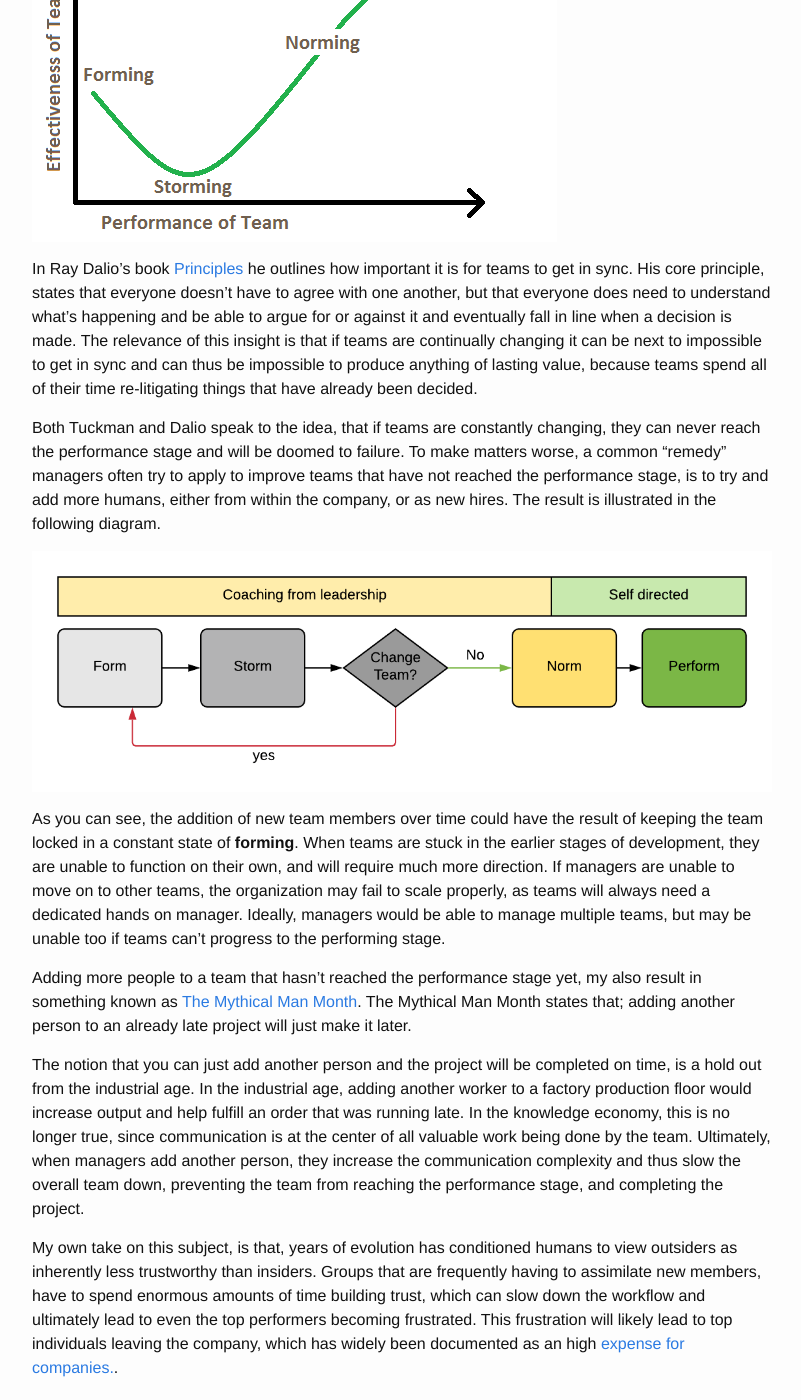
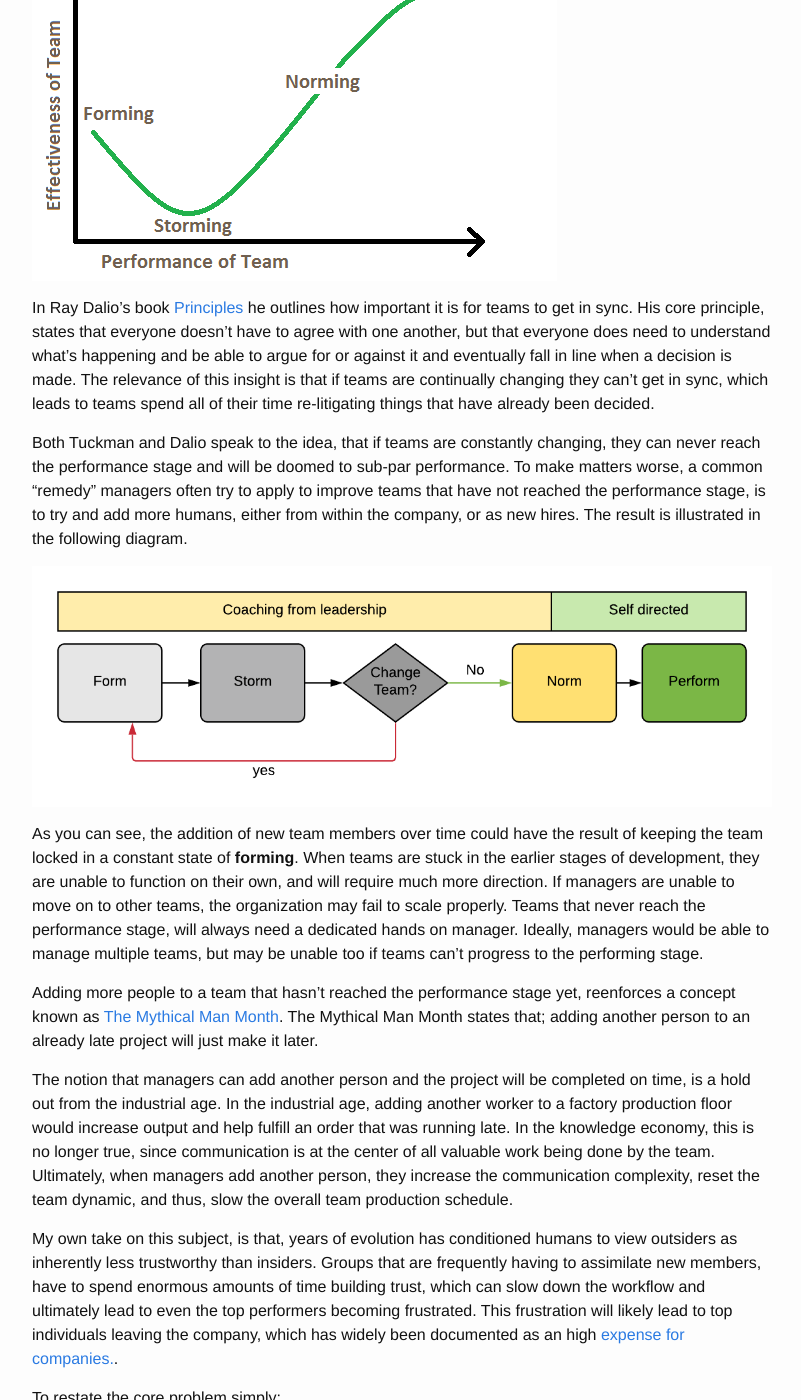
Before and after one commit to johnnyiller/johnnyiller.github.io, a Jekyll site: the page built from _posts/2019-8-9-turnover.markdown, in a window 1280 px wide and 1400 px high, scrolled down 2034 px. Shown: the whole window, without its empty margins (238-1039 px from the left). Built offline with Jekyll 4.4.1, drawn with Linux system fonts in a browser that asks for light colours; comment, search, counter and statistics services are not loaded; some of the changed text lies outside the part shown.

Commit message:
refining verbage and adding details

```diff
--- a/_posts/2019-8-9-turnover.markdown
+++ b/_posts/2019-8-9-turnover.markdown
@@ -48,23 +48,25 @@
 
 ### Internal Turnover
 
-Internal turnover is primarily attributable to chaotic internal struggles, muddy product vision, or even too much external turnover. Both internal and external turnover turnover are related and reinforcing.  Teams are broken apart and moved around frequently, as management tries to solve a list of real or imagined problems.  This movement, makes it difficult for teams to reach peak performance.
+Internal turnover is primarily attributable to chaotic internal struggles, muddy product vision, or even, too much external turnover. Both internal and external turnover turnover are related and reinforcing.  Teams are broken apart and moved around frequently, as management tries to solve a list of real or imagined problems.  This movement of individuals, makes it difficult for teams to reach peak performance.
 
-Team forming, and cohesion take a lot of time and effort.  [Bruck Tuckman](https://en.wikipedia.org/wiki/Bruce_Tuckman) was a famous psychologist who studied and wrote extensively about group dynamics.  His most notable work, known as [Tuckman's stages of group development](https://en.wikipedia.org/wiki/Tuckman%27s_stages_of_group_development), identified four key stages of group development that teams typically go through in order to become productive.  The following graphic provides some context around the process.  Note: you can't skip stages, you must progress linearly.  This means that teams that are constantly changing are constantly being "reset".
+Team forming, and cohesion take a lot of time and effort.  [Bruck Tuckman](https://en.wikipedia.org/wiki/Bruce_Tuckman) was a famous psychologist who studied and wrote extensively about group dynamics.  His most notable work, known as [Tuckman's stages of group development](https://en.wikipedia.org/wiki/Tuckman%27s_stages_of_group_development), identified four key stages of group development that teams typically go through in order to become productive.  The following graphic provides some context around the process.
+
+<b>Note: you can't skip stages, you must progress linearly.  This means that teams that are constantly changing are constantly being "reset".</b>
 
 ![GroupDynamics]({{ site.url }}/assets/diagrams/TCTC-Forming-Storming.png)
 
-In Ray Dalio's book [Principles](https://www.amazon.com/Principles-Life-Work-Ray-Dalio/dp/1501124021) he outlines how important it is for teams to get in sync.  His core principle, states that everyone doesn't have to agree with one another, but that everyone does need to understand what's happening and be able to argue for or against it and eventually fall in line when a decision is made.  The relevance of this insight is that if teams are continually changing it can be next to impossible to get in sync and can thus be impossible to produce anything of lasting value, because teams spend all of their time re-litigating things that have already been decided.
+In Ray Dalio's book [Principles](https://www.amazon.com/Principles-Life-Work-Ray-Dalio/dp/1501124021) he outlines how important it is for teams to get in sync.  His core principle, states that everyone doesn't have to agree with one another, but that everyone does need to understand what's happening and be able to argue for or against it and eventually fall in line when a decision is made.  The relevance of this insight is that if teams are continually changing they can't get in sync, which leads to teams spend all of their time re-litigating things that have already been decided.
 
-Both Tuckman and Dalio speak to the idea, that if teams are constantly changing, they can never reach the performance stage and will be doomed to failure. To make matters worse, a common "remedy" managers often try to apply to improve teams that have not reached the performance stage, is to try and add more humans, either from within the company, or as new hires.  The result is illustrated in the following diagram.
+Both Tuckman and Dalio speak to the idea, that if teams are constantly changing, they can never reach the performance stage and will be doomed to sub-par performance. To make matters worse, a common "remedy" managers often try to apply to improve teams that have not reached the performance stage, is to try and add more humans, either from within the company, or as new hires.  The result is illustrated in the following diagram.
 
 ![GroupDynamicsProcess]({{site.url}}/assets/diagrams/teamturnover-color.png)
 
-As you can see, the addition of new team members over time could have the result of keeping the team locked in a constant state of <b>forming</b>.  When teams are stuck in the earlier stages of development, they are unable to function on their own, and will require much more direction.  If managers are unable to move on to other teams, the organization may fail to scale properly, as teams will always need a dedicated hands on manager.  Ideally, managers would be able to manage multiple teams, but may be unable too if teams can't progress to the performing stage.
+As you can see, the addition of new team members over time could have the result of keeping the team locked in a constant state of <b>forming</b>.  When teams are stuck in the earlier stages of development, they are unable to function on their own, and will require much more direction.  If managers are unable to move on to other teams, the organization may fail to scale properly.  Teams that never reach the performance stage, will always need a dedicated hands on manager.  Ideally, managers would be able to manage multiple teams, but may be unable too if teams can't progress to the performing stage.
 
-Adding more people to a team that hasn't reached the performance stage yet, my also result in something known as [The Mythical Man Month](https://en.wikipedia.org/wiki/The_Mythical_Man-Month).  The Mythical Man Month states that; adding another person to an already late project will just make it later.
+Adding more people to a team that hasn't reached the performance stage yet, reenforces a concept known as [The Mythical Man Month](https://en.wikipedia.org/wiki/The_Mythical_Man-Month).  The Mythical Man Month states that; adding another person to an already late project will just make it later.
 
-The notion that you can just add another person and the project will be completed on time, is a hold out from the industrial age.  In the industrial age, adding another worker to a factory production floor would increase output and help fulfill an order that was running late.  In the knowledge economy, this is no longer true, since communication is at the center of all valuable work being done by the team.  Ultimately, when managers add another person, they increase the communication complexity and thus slow the overall team down, preventing the team from reaching the performance stage, and completing the project.
+The notion that managers can add another person and the project will be completed on time, is a hold out from the industrial age.  In the industrial age, adding another worker to a factory production floor would increase output and help fulfill an order that was running late.  In the knowledge economy, this is no longer true, since communication is at the center of all valuable work being done by the team.  Ultimately, when managers add another person, they increase the communication complexity, reset the team dynamic, and thus, slow the overall team production schedule.
 
 My own take on this subject, is that, years of evolution has conditioned humans to view outsiders as inherently less trustworthy than insiders.  Groups that are frequently having to assimilate new members, have to spend enormous amounts of time building trust, which can slow down the workflow and ultimately lead to even the top performers becoming frustrated.  This frustration will likely lead to top individuals leaving the company, which has widely been documented as an high [expense for companies.](https://www.peoplekeep.com/blog/bid/312123/employee-retention-the-real-cost-of-losing-an-employee).
 
@@ -72,23 +74,25 @@
 
 <b>If teams are changing membership frequently, the team will never reach peak performance, leading to top performers jumping ship, which will doom the organization to a lifetime of substandard results.</b>
 
+Hopefully, the following graphic will help illustrate how all this movement can disrupt a teams ability to perform.
+
 ![GroupCycleDynamics]({{site.url}}/assets/diagrams/team_dynamics.png)
 
-Hopefully, I've convinced you that high <b>internal turnover</b> is a real thing and when it's high, it can cost organizations dearly in the form of increased external turnover and sub-par team performance.  If you do not agree with my premise, you may stop reading here, I won't be offended.
+With luck, I've convinced you that high <b>internal turnover</b> is a real thing and when it's high, it can cost organizations dearly in the form of increased external turnover and sub-par team performance.  If you do not agree with my premise, you may stop reading here, I won't be offended.
 
 ![HowFar]({{site.url}}/assets/diagrams/bluepillredpill.png)
 
-If you are reading this sentence, I'll assume you'd like a few pointers on how to limit <b>internal turnover</b> and see your organization thrive.  This list isn't meant to be exhaustive so please feel free to leave a comment, if you think of other ways to reduce internal turnover rates.
+If you are reading this sentence, I'll assume you'd like a few pointers on how to limit <b>internal turnover</b> to help your teams become more productive.  This list isn't meant to be exhaustive so please feel free to leave a comment, if you think of other ways to reduce internal turnover rates.
 
 ## Tips for reducing Internal Turnover
 
 ### Change Projects not teams
 
-Often, it is better to let a high performing teams take complete ownership of a new project than it is to try and stitch together a new team for a new project.  Often this will lead to some members of the team having less than perfect skills for the new project.  This should be viewed as a growth opportunity for those individuals and they should be required to learn the new skills.  This style of team development is at the core of the agile development process.  Teams adjust the project requirements and their skillset over time rather adjusting the personnel.
+Often, it is better to let a high performing teams take complete ownership of a new project than it is to try and stitch together a new team for a new project.  Reassigning teams will lead to some members of the team having less than perfect skills for the new project.  This should be viewed as a growth opportunity for those individuals and they should be required to learn the new skills.  Iterative learning, is at the core of the agile development process which has been shown to be an effective way to improve team output.  The strategy for success, is for teams to adjust the project requirements and their skillset over time rather adjusting team composition.
 
 The core principle is that it's easier and thus more cost effective to learn new skills, and assimilate them, than it is to assimilate new team members.  Learning new skills is a win for everyone at the company. Conversely, changing teams, and as a result, being forced to go through the stages of group development again is costly and time consuming with no direct payoff for the employee or the organization.
 
-Tasking a stable team with a new project is much preferred, to breaking up the team, but this too can be disruptive if it's done too often and without solid reasoning.  Moving from half finished project to half finished project can eat up large chunks of a teams time and make them feel like they are never really adding value to the organization.  Most projects have periods of lesser activity; if possible, use slower periods to switch projects if possible as it will be less disruptive and deflating to team moral.
+Tasking a stable team with a new project is much preferred, to breaking up the team, but reassignments can also be disruptive if it's done too often and without solid reasoning.  Moving from half finished project to half finished project can eat up large chunks of a teams time and make them feel like they are never really adding value to the organization.  In my experience, most projects have periods of lesser activity; if possible, use slower periods to switch projects if possible as it will be less disruptive and deflating to team moral.
 
 ### Hire learning generalists in favor of specialists
 
```
Also changed, not shown: other parts of _posts/2019-8-9-turnover.markdown (+4 -4 lines).
